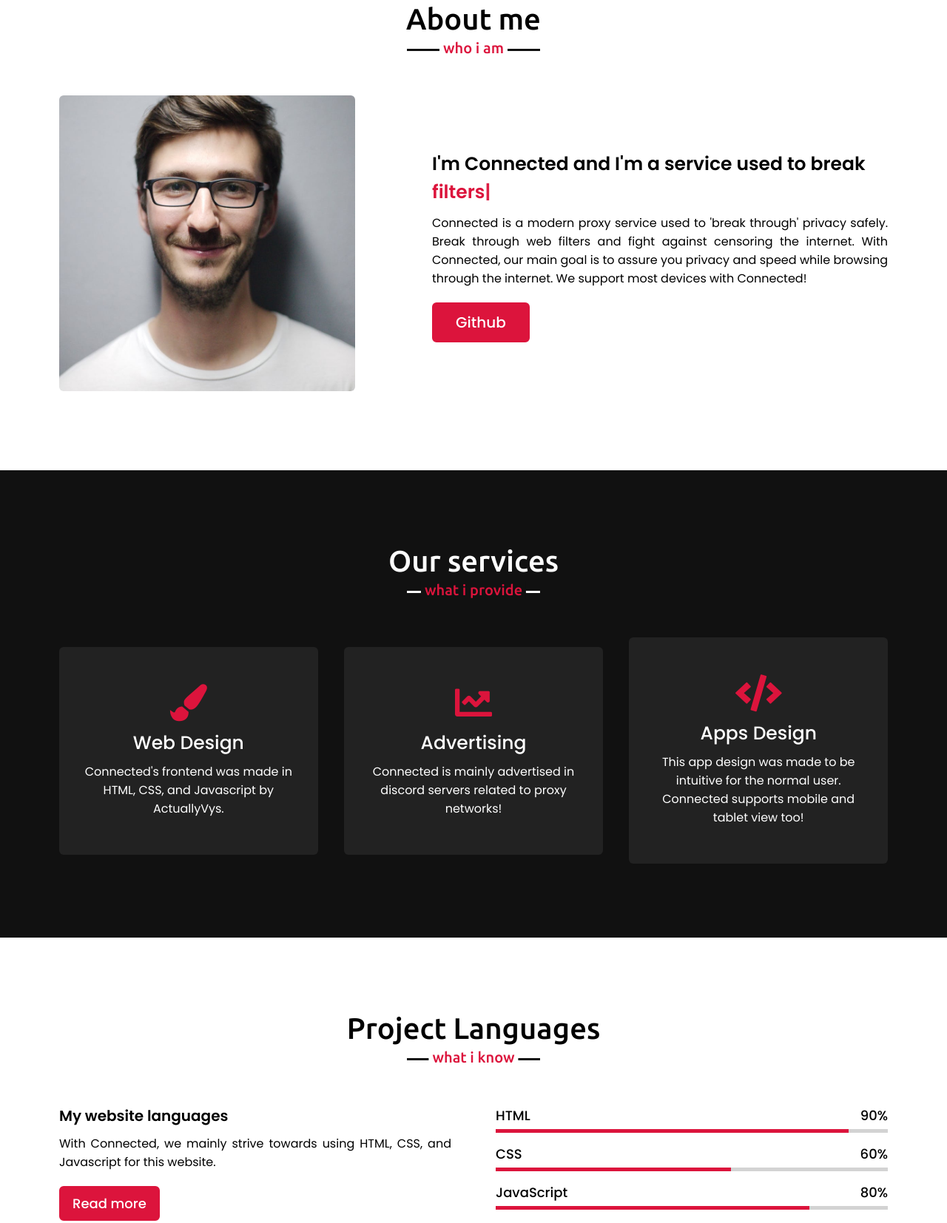
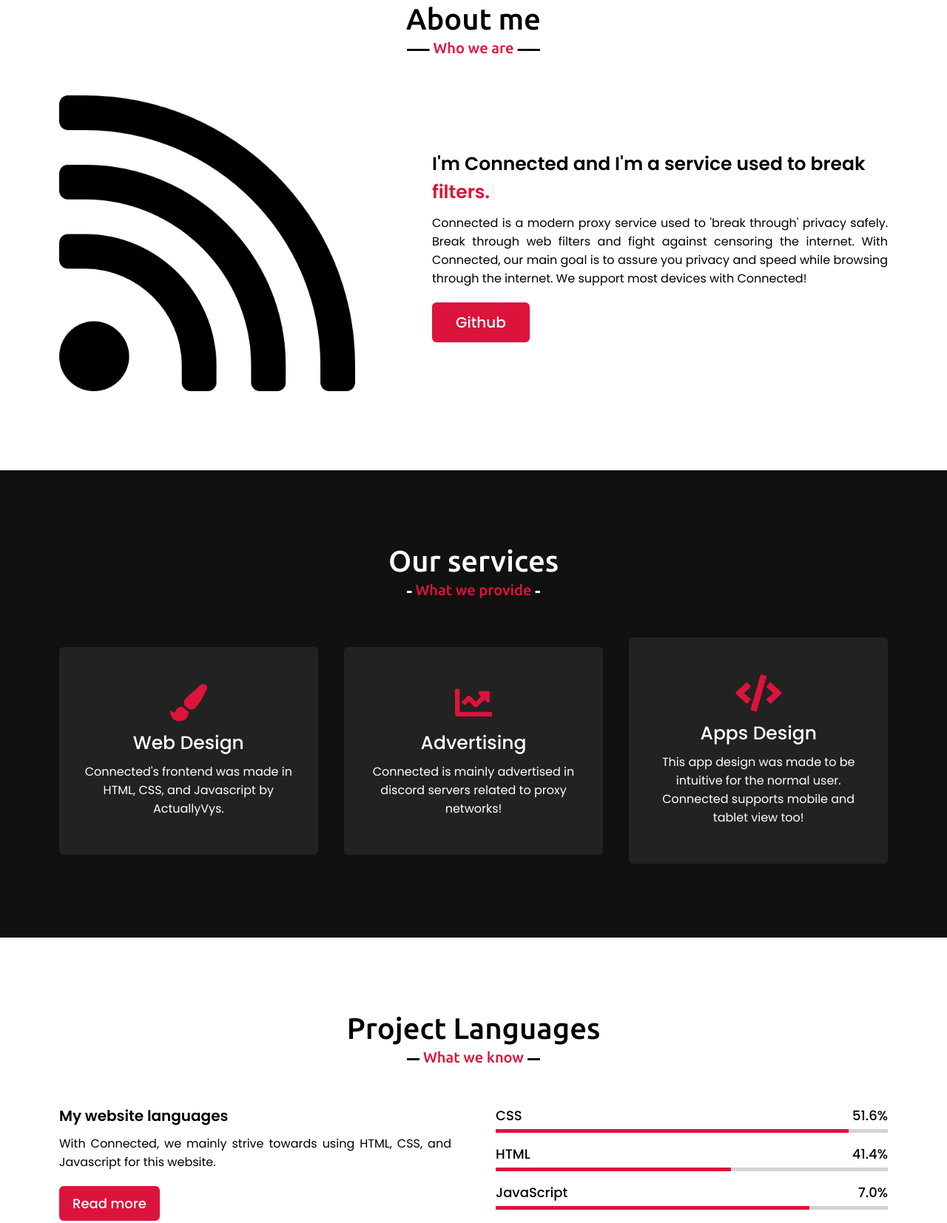
Before and after one commit to ActuallyVys/Prysm, a plain HTML site: page index.html in a window 1280 px wide. Shown: the part 897-2551 px from the top of the page at 74% size. Drawn offline with nearby package versions, Linux system fonts and the light colour scheme.

Commit message:
added assets and fixed grammatical errors

```diff
--- a/index.html
+++ b/index.html
@@ -53,7 +53,7 @@
             <h2 class="title">About me</h2>
             <div class="about-content">
                 <div class="column left">
-                    <img src="images/profile-1.jpeg" alt="">
+                    <img src="images/icon.png" alt="">
                 </div>
                 <div class="column right">
                     <div class="text">I'm Connected and I'm a service used to break <span class="typing-2"></span></div>
@@ -108,22 +108,22 @@
                 <div class="column right">
                     <div class="bars">
                         <div class="info">
-                            <span>HTML</span>
-                            <span>90%</span>
+                            <span>CSS</span>
+                            <span>51.6%</span>
                         </div>
                         <div class="line html"></div>
                     </div>
                     <div class="bars">
                         <div class="info">
-                            <span>CSS</span>
-                            <span>60%</span>
+                            <span>HTML</span>
+                            <span>41.4%</span>
                         </div>
                         <div class="line css"></div>
                     </div>
                     <div class="bars">
                         <div class="info">
                             <span>JavaScript</span>
-                            <span>80%</span>
+                            <span>7.0%</span>
                         </div>
                         <div class="line js"></div>
                          </div>
@@ -140,7 +140,7 @@
             <div class="carousel owl-carousel">
                 <div class="card">
                     <div class="box">
-                        <img src="images/profile-1.jpeg" alt="">
+                        <img src="images/actuallyvys.gif" alt="">
                         <div class="text">ActuallyVys</div>
                         <p>ActuallyVys is the project maintainer for Connected, and the front-end developer.</p>
                     </div>
--- a/script.js
+++ b/script.js
@@ -35,14 +35,14 @@
 
   // typing text animation script
   var typed = new Typed(".typing", {
-      strings: ["privacy", "schools", "filters", "censoring", "freedom"],
+      strings: ["privacy.", "schools.", "filters.", "censorship.", "freedom."],
       typeSpeed: 100,
       backSpeed: 60,
       loop: true
   });
 
   var typed = new Typed(".typing-2", {
-      strings: ["privacy", "schools", "filters", "censoring", "freedom"],
+      strings: ["privacy.", "schools.", "filters.", "censorship.", "freedom."],
       typeSpeed: 100,
       backSpeed: 60,
       loop: true
--- a/style.css
+++ b/style.css
@@ -215,7 +215,7 @@
 
 /* about section styling */
 .about .title::after{
-    content: "who i am";
+    content: "Who we are";
 }
 .about .about-content .left{
     width: 45%;
@@ -269,7 +269,7 @@
 .services .title::after,
 .teams .title::after{
     background: #111;
-    content: "what i provide";
+    content: "What we provide";
 }
 .services .serv-content .card{
     width: calc(33% - 20px);
@@ -306,7 +306,7 @@
 /* skills section styling */
 
 .skills .title::after{
-    content: "what i know";
+    content: "What we know";
 }
 .skills .skills-content .column{
     width: calc(50% - 30px);
@@ -380,7 +380,7 @@
 
 /* teams section styling */
 .teams .title::after{
-    content: "who with me";
+    content: "Maintainers";
 }
 .teams .carousel .card{
     background: #222;
@@ -443,7 +443,7 @@
 
 /* contact section styling */
 .contact .title::after{
-    content: "get in touch";
+    content: "Get in Touch";
 }
 .contact .contact-content .column{
     width: calc(50% - 30px);
```
Also changed, not shown: images/icon.png (added), 1 other file.
